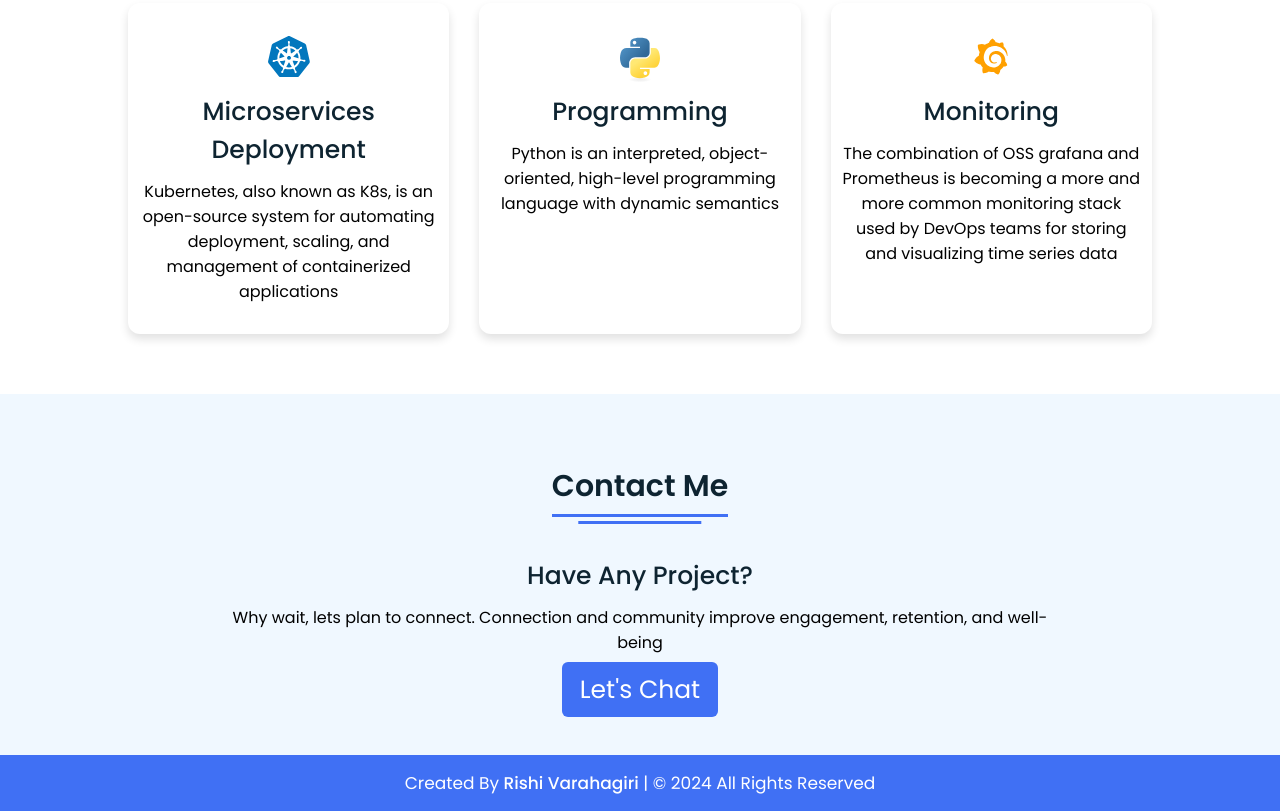
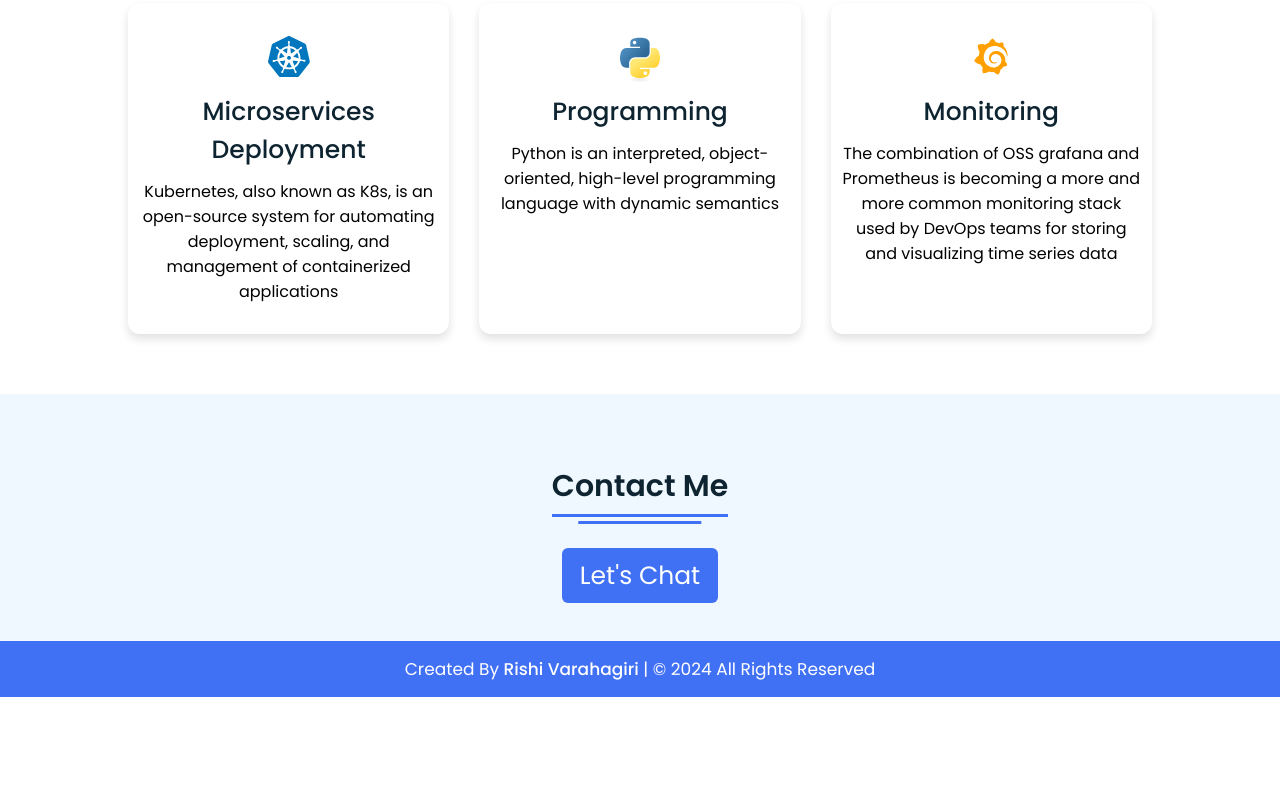
Before and after one commit to rishivarahagiri-93/rishi_de_portfolio, a plain HTML site: page index.html in a window 1280 px wide. Shown: the part 2661-3472 px from the top of the page. After the commit the page ends 3358 px from the top, so only its background shows below. Drawn offline with Linux system fonts and the light colour scheme.

Commit message:
Update index.html

```diff
--- a/index.html
+++ b/index.html
@@ -179,8 +179,6 @@
   <div class="content">
     <div class="title"><span>Contact Me</span></div>
     <div class="text">
-      <div class="topic">Have Any Project?</div>
-      <p>Why wait, lets plan to connect. Connection and community improve engagement, retention, and well-being </p>
       <div class="button">
         <!-- <button>Let's Chat</button> -->
         <a class="fcc-btn" href="https://www.linkedin.com/in/rishi-varahagiri-417729102/">Let's Chat</a>
```
